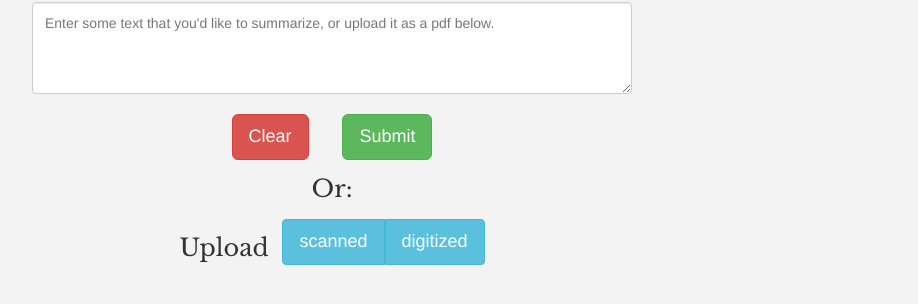
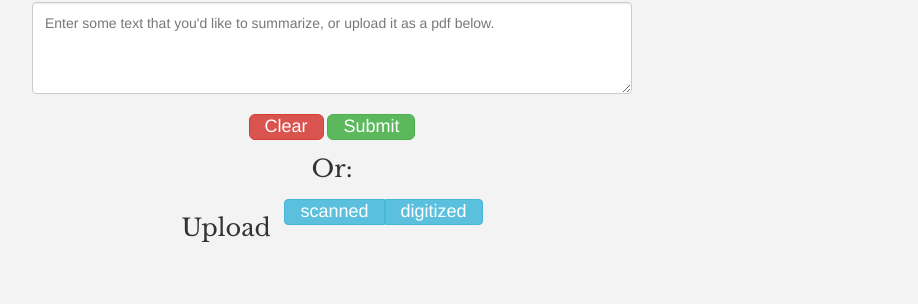
Before and after one commit to felixzhuologist/Summarize, a plain HTML site: page index.html in a window 1280 px wide. Shown: the part 156-460 px from the top of the page, without its empty margins (308-1226 px from the left). Drawn offline with nearby package versions, Linux system fonts and the light colour scheme.

Commit message:
clean up CSS

```diff
--- a/css/custom.css
+++ b/css/custom.css
@@ -55,6 +55,14 @@ hr {
 	text-align: center;
 }
 
+#buttoncontainer button {
+	padding-bottom: 20px;
+	text-align: center;
+	margin-right: auto;
+	margin-left: auto;
+	padding: 0px 15px;
+}
+
 #uploadcontainer {
 	margin-right: auto;
 	margin-left: auto;
@@ -67,14 +75,6 @@ hr {
 	margin-left: auto;
 	padding-top: 10px;
 	padding-bottom: 0px;
-}
-
-#buttons {
-	padding-bottom: 20px;
-	text-align: center;
-	margin-right: auto;
-	margin-left: auto;
-	padding: 0px 15px;
 }
 
 .pic {
```
